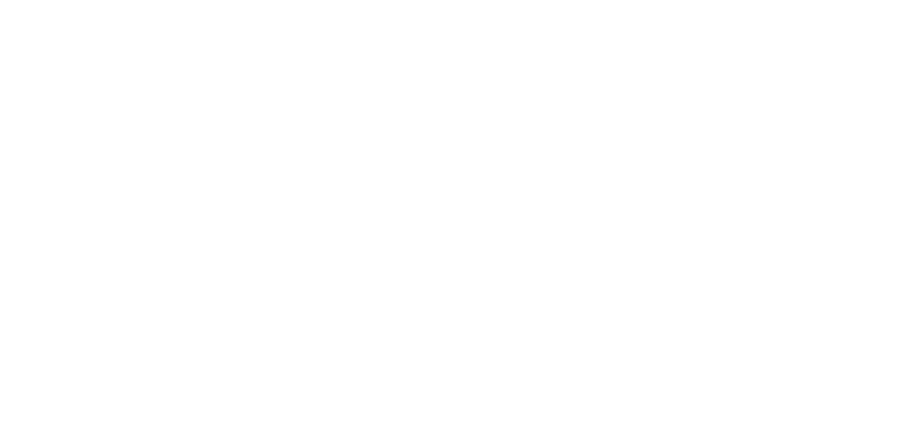
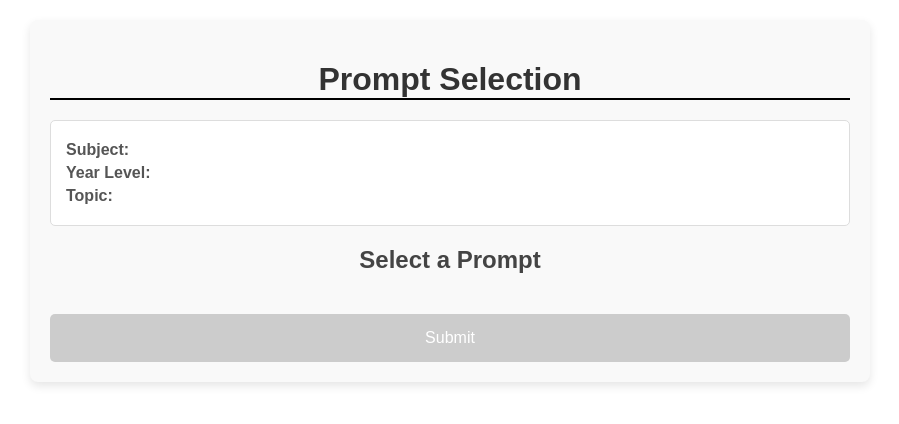
Before and after one commit to Looch8/teacher-platform, a React (Vite) app: page /prompt in a window 1280 px wide. Before the commit this address had no page. Shown: the top 424 px of the page, without its empty margins (190-1089 px from the left). Built offline with nearby package versions, Linux system fonts and the light colour scheme.

Commit message:
prompt page and styling

```diff
--- a/src/App.css
+++ b/src/App.css
@@ -1,3 +1,5 @@
+/* App.css */
+
 #root {
 	font-family: 'Roboto', sans-serif;
 }
@@ -10,7 +12,7 @@
 	border-bottom: 2px solid #000;
 }
 
-h2,
+.assessment-mode-btn,
 button {
 	font-size: 2rem;
 	text-align: center;
--- a/src/App.jsx
+++ b/src/App.jsx
@@ -2,6 +2,7 @@
 import { BrowserRouter as Router, Routes, Route } from 'react-router-dom';
 import HomePage from './pages/HomePage';
 import RevisionPage from './pages/RevisionPage';
+import PromptPage from './pages/PromptPage';
 
 function App() {
 	return (
@@ -9,6 +10,7 @@
 			<Routes>
 				<Route path="/" element={<HomePage />} />
 				<Route path="/revision" element={<RevisionPage />} />
+				<Route path="/prompt" element={<PromptPage />} />
 			</Routes>
 		</Router>
 	);
--- a/src/pages/HomePage.jsx
+++ b/src/pages/HomePage.jsx
@@ -8,7 +8,9 @@
 				<Link to="/revision">
 					<button>Revision Mode</button>
 				</Link>
-				<h2>Assessment Mode (coming soon)</h2>
+				<h2 className="assessment-mode-btn">
+					Assessment Mode (coming soon)
+				</h2>
 			</div>
 		</>
 	);
--- /dev/null
+++ b/src/pages/PromptPage.jsx
@@ -0,0 +1,80 @@
+import { useLocation, useNavigate } from 'react-router-dom';
+import { useState } from 'react';
+import '../styles/PromptPage.css';
+
+function PromptPage() {
+	const location = useLocation(); // Retrieve passed data
+	const navigate = useNavigate();
+	const { subject, yearLevel, topic } = location.state || {}; // Destructure state
+
+	// Hardcoded prompts based on subject, year level, and topic
+	const promptsData = {
+		History: {
+			'Year 8': {
+				'World War I': [
+					'Causes of WW1',
+					'Wartime technology',
+					'End of WW1',
+				],
+			},
+		},
+		// Add more subjects, year levels, and topics here as needed
+	};
+
+	const prompts = promptsData[subject]?.[yearLevel]?.[topic] || []; // Get prompts
+	const [selectedPrompt, setSelectedPrompt] = useState('');
+
+	const handlePromptSelect = (prompt) => {
+		setSelectedPrompt(prompt);
+	};
+
+	const handleSubmit = () => {
+		console.log('Selected Prompt:', selectedPrompt);
+		// Navigate to the next step or perform another action here
+	};
+
+	return (
+		<div className="prompt-container">
+			<h1 className="page-title">Prompt Selection</h1>
+			<div className="info-box">
+				<p>
+					<strong>Subject:</strong> {subject}
+				</p>
+				<p>
+					<strong>Year Level:</strong> {yearLevel}
+				</p>
+				<p>
+					<strong>Topic:</strong> {topic}
+				</p>
+			</div>
+
+			<h2 className="prompt-subtitle">Select a Prompt</h2>
+			<ul className="prompt-list">
+				{prompts.map((prompt, index) => (
+					<li key={index} className="prompt-item">
+						<label>
+							<input
+								type="radio"
+								name="prompt"
+								value={prompt}
+								checked={selectedPrompt === prompt}
+								onChange={() => handlePromptSelect(prompt)}
+							/>
+							<span>{prompt}</span>
+						</label>
+					</li>
+				))}
+			</ul>
+
+			<button
+				onClick={handleSubmit}
+				className="submit-button"
+				disabled={!selectedPrompt} // Disable until a prompt is selected
+			>
+				Submit
+			</button>
+		</div>
+	);
+}
+
+export default PromptPage;
--- a/src/pages/RevisionPage.jsx
+++ b/src/pages/RevisionPage.jsx
@@ -1,11 +1,11 @@
 import { useState } from 'react';
-import { Link } from 'react-router-dom';
+import { Link, useNavigate } from 'react-router-dom'; // Import useNavigate
 import Dropdown from '../components/Dropdown';
 import '../styles/RevisionPage.css';
 
 function RevisionPage() {
 	const subjects = ['Math', 'Science', 'History'];
-	const yearLevels = ['Year 1', 'Year 2', 'Year 3'];
+	const yearLevels = ['Year 8', 'Year 9', 'Year 10'];
 	const topicsData = {
 		Math: ['Algebra', 'Geometry', 'Calculus'],
 		Science: ['Biology', 'Chemistry', 'Physics'],
@@ -15,6 +15,8 @@
 	const [selectedSubject, setSelectedSubject] = useState('');
 	const [selectedYearLevel, setSelectedYearLevel] = useState('');
 	const [selectedTopic, setSelectedTopic] = useState('');
+
+	const navigate = useNavigate(); // Initialize navigation
 
 	const handleSubjectSelect = (subject) => {
 		setSelectedSubject(subject);
@@ -30,10 +32,13 @@
 	};
 
 	const handleSubmit = () => {
-		console.log({
-			Subject: selectedSubject,
-			YearLevel: selectedYearLevel,
-			Topic: selectedTopic,
+		// Navigate to the prompt page with selected data
+		navigate('/prompt', {
+			state: {
+				subject: selectedSubject,
+				yearLevel: selectedYearLevel,
+				topic: selectedTopic,
+			},
 		});
 	};
 
@@ -68,7 +73,13 @@
 				)}
 				{selectedTopic && <p>Selected Topic: {selectedTopic}</p>}
 			</div>
-			<button onClick={handleSubmit} className="submit-button">
+			<button
+				onClick={handleSubmit}
+				className="submit-button"
+				disabled={
+					!selectedSubject || !selectedYearLevel || !selectedTopic
+				} // Disable until all are selected
+			>
 				Submit
 			</button>
 		</>
--- /dev/null
+++ b/src/styles/PromptPage.css
@@ -0,0 +1,94 @@
+/* PromptPage.css */
+
+.prompt-container {
+	max-width: 800px;
+	margin: 20px auto;
+	padding: 20px;
+	background: #f9f9f9;
+	box-shadow: 0 4px 10px rgba(0, 0, 0, 0.1);
+	border-radius: 8px;
+	font-family: Arial, sans-serif;
+}
+
+.page-title {
+	text-align: center;
+	font-size: 2rem;
+	color: #333;
+	margin-bottom: 20px;
+}
+
+.info-box {
+	background: #fff;
+	padding: 15px;
+	border: 1px solid #ddd;
+	border-radius: 5px;
+	margin-bottom: 20px;
+	color: #555;
+}
+
+.info-box p {
+	margin: 5px 0;
+}
+
+.prompt-subtitle {
+	font-size: 1.5rem;
+	color: #444;
+	margin-bottom: 15px;
+	text-align: center;
+}
+
+.prompt-list {
+	list-style: none;
+	padding: 0;
+	margin: 0 0 20px 0;
+}
+
+.prompt-item {
+	margin: 10px 0;
+	padding: 10px;
+	background: #fff;
+	border: 1px solid #ddd;
+	border-radius: 5px;
+	display: flex;
+	align-items: center;
+	transition: transform 0.2s ease, box-shadow 0.2s ease;
+}
+
+.prompt-item:hover {
+	transform: translateY(-3px);
+	box-shadow: 0 4px 8px rgba(0, 0, 0, 0.1);
+}
+
+.prompt-item label {
+	display: flex;
+	align-items: center;
+	gap: 10px;
+}
+
+.prompt-item input {
+	accent-color: #007bff;
+	width: 18px;
+	height: 18px;
+	margin: 0;
+}
+
+.submit-button {
+	width: 100%;
+	padding: 15px;
+	background: #007bff;
+	color: #fff;
+	font-size: 1rem;
+	border: none;
+	border-radius: 5px;
+	cursor: pointer;
+	transition: background 0.3s ease;
+}
+
+.submit-button:disabled {
+	background: #ccc;
+	cursor: not-allowed;
+}
+
+.submit-button:not(:disabled):hover {
+	background: #0056b3;
+}
--- a/src/styles/RevisionPage.css
+++ b/src/styles/RevisionPage.css
@@ -1,3 +1,5 @@
+/* Revision page css */
+
 /* Dropdown container */
 .dropdown-container {
 	display: flex;
```
